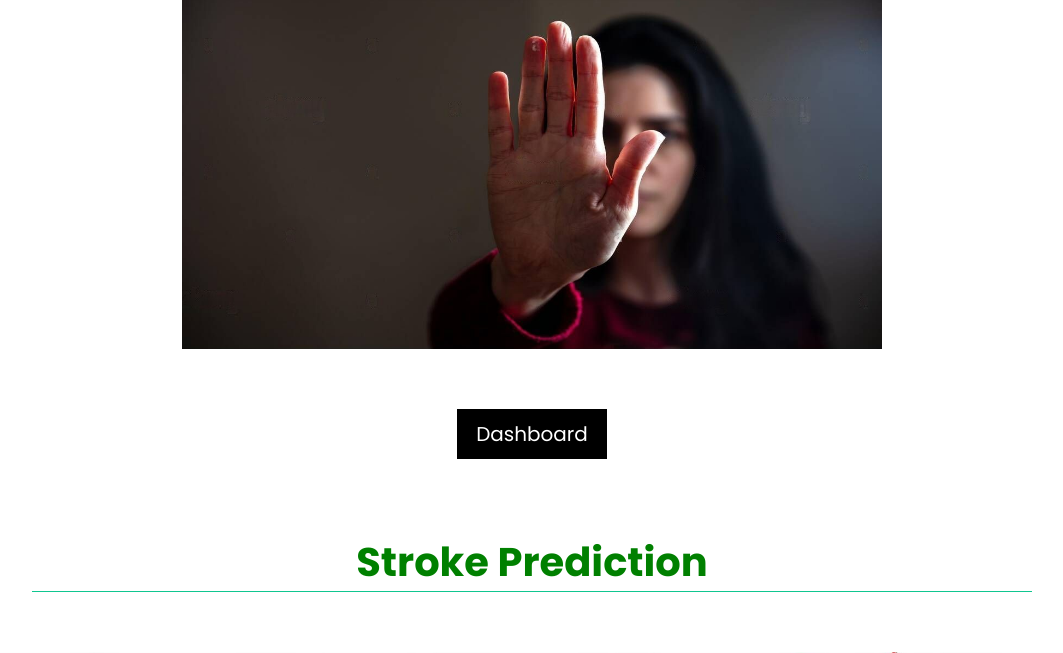
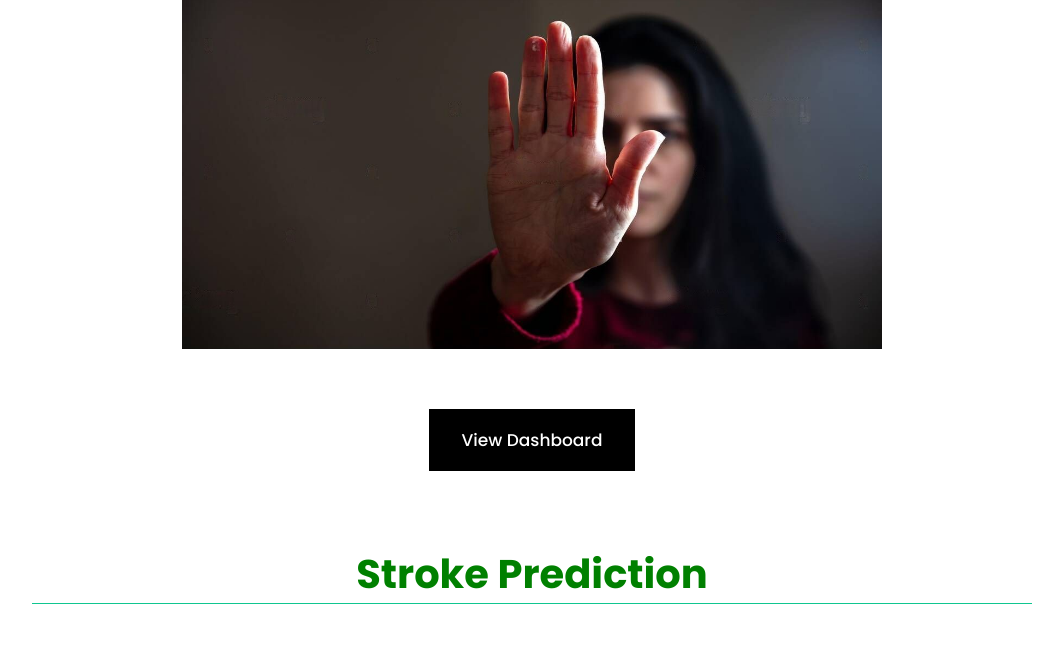
Before and after one commit to anujashirke/strokeapp, a Flask app: page / in a window 1280 px wide. Shown: the part 1820-2473 px from the top of the page, without its empty margins (108-1171 px from the left). Run offline with Flask 2, Linux system fonts and the light colour scheme; parts of the project's set-up code (start-up, migrations or seed data) failed here and were passed over; some libraries are stand-ins or nearby versions.

Commit message:
null issue

```diff
--- a/templates/output.html
+++ b/templates/output.html
@@ -123,8 +123,8 @@
                <div class="col-md-12">
                   <div class="img-box">
                      <figure><img src="/static/Images/wp.jpeg" style="height: 350px; width: 700px; " alt="img"/></figure>
-                     <button onclick="window.open('https://app.powerbi.com/view?r=eyJrIjoiNDE3MjIwYmQtYzlkNy00ZTI3LTg5YTktMWE2MDAxMjIxNWM5IiwidCI6Ijc2YTJhZTVhLTlmMDAtNGY2Yi05NWVkLTVkMzNkNzdjNGQ2MSIsImMiOjh9', '_blank')">Dashboard</button>
-
+                     <!-- <button onclick="window.open('https://app.powerbi.com/view?r=eyJrIjoiNDE3MjIwYmQtYzlkNy00ZTI3LTg5YTktMWE2MDAxMjIxNWM5IiwidCI6Ijc2YTJhZTVhLTlmMDAtNGY2Yi05NWVkLTVkMzNkNzdjNGQ2MSIsImMiOjh9', '_blank')">Dashboard</button> -->
+                     <a target="_blank" href="https://app.powerbi.com/view?r=eyJrIjoiNDE3MjIwYmQtYzlkNy00ZTI3LTg5YTktMWE2MDAxMjIxNWM5IiwidCI6Ijc2YTJhZTVhLTlmMDAtNGY2Yi05NWVkLTVkMzNkNzdjNGQ2MSIsImMiOjh9">View Dashboard</a>
                   </div>
                </div>
             </div>
@@ -370,6 +370,8 @@
       <script src="/static/js1/fancybox.js"></script>
 
 
+
+   </body>
    <script>
       $(document).ready(function(){
       $(".fancybox").fancybox({
@@ -394,5 +396,4 @@ exampleBtn.addEventListener('click', () => {
 window.open('https://example.com', '_blank');
 });
    </script>
-   </body>
 </html>
```
Lines whose indentation alone changed are shown as unchanged.
